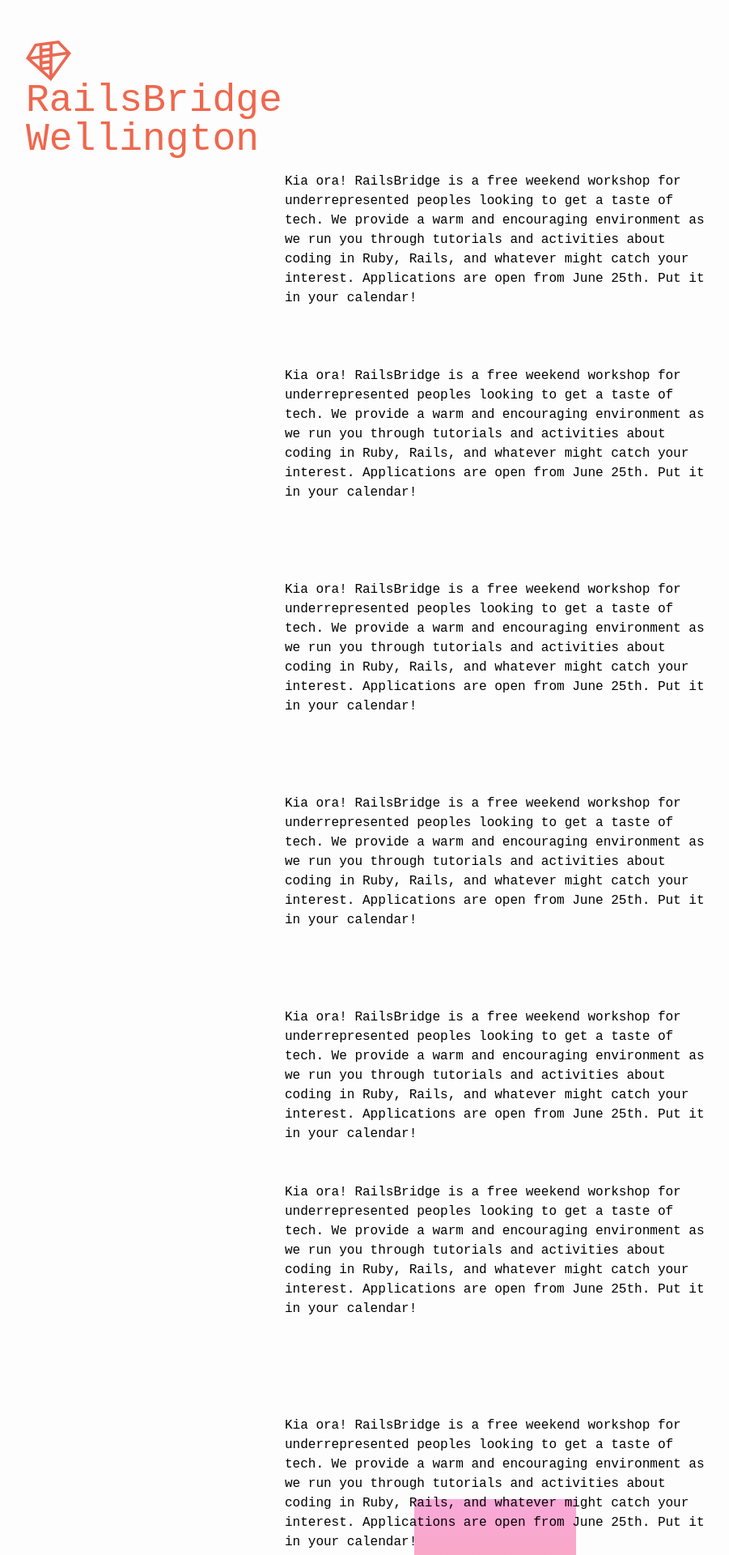
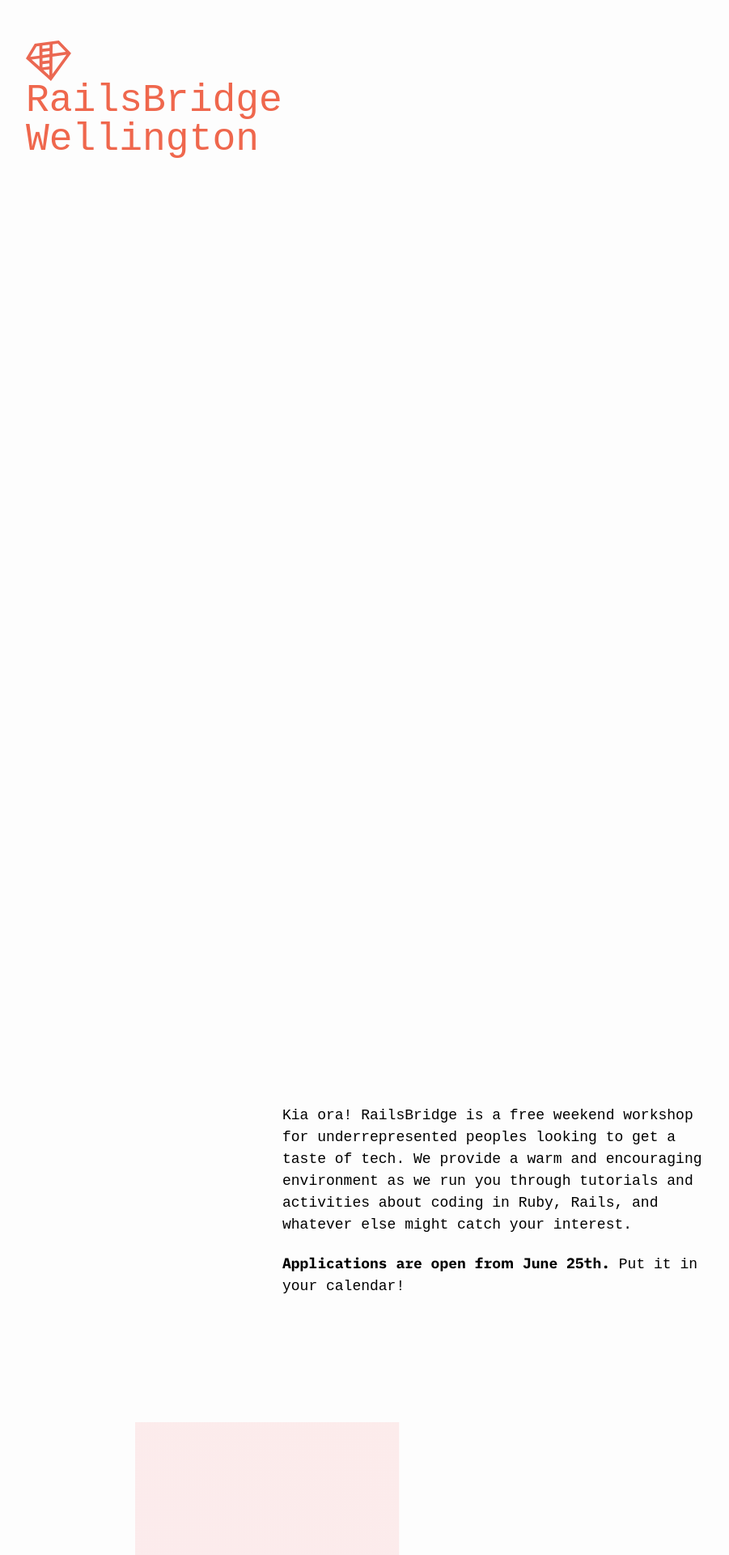
Before and after one commit to railsbridgewgtn/website, a Jekyll site: the page built from index.html, in a window 1280 px wide. Shown: the top 1920 px of the page at 81% size, without its empty margins (28-929 px from the left). Built offline with Jekyll 4.4.1, drawn with Linux system fonts in a browser that asks for light colours; some web fonts are replaced; some of the changed text lies outside the part shown.

Commit message:
add background panels

```diff
--- a/_includes/head.html
+++ b/_includes/head.html
@@ -10,7 +10,7 @@
 
   <link rel="canonical" href="{{ page.url | replace:'index.html','' | prepend: site.baseurl | prepend: site.url }}">
   <link rel="alternate" type="application/rss+xml" title="{{ site.title }}" href="{{ "/feed.xml" | prepend: site.baseurl | prepend: site.url }}">
-  <link rel="icon" type="image/png" href="http://serena.nz/images/ws_fav.png" />
+  <link rel="icon" type="image/svg" href="{{ "/images/RB-diamond.svg" | prepend: site.baseurl }}" >
 
   <link rel="stylesheet" href="{{ "/main.css" | prepend: site.baseurl }}">
 
--- a/_layouts/default.html
+++ b/_layouts/default.html
@@ -5,7 +5,7 @@
 
   <body>
 
-    <div class="wrap">
+    <div class="only-desktop">
       <div class="titles">
         <h1 class="top-left font-big heading">
           <img src="/images/RB-diamond.svg"/><br/>
@@ -21,35 +21,38 @@
 
     <div class="parawrap">
 
+      <div class="only-mobile">
+      <div class="titles">
+        <h1 class="top-left font-big heading">
+          <img src="/images/RB-diamond.svg"/><br/>
+          RailsBridge<br/>
+          Wellington
+        </h1>
+        <h2 class="bottom-right font-big heading">
+          August 11-12<br/>
+          Flux Federation
+        </h2>
+      </div>
+    </div>
+
       <div class="content parallax layer1">
 
         {{ content }}
 
       </div>
 
-      <div class="background parallax layer2">
-
-        <div class="test-panel"></div>
-        <div class="test-panel"></div>
-        <div class="test-panel"></div>
-        <div class="test-panel"></div>
-        <div class="test-panel"></div>
-        <div class="test-panel"></div>
-        <div class="test-panel"></div>
-        <div class="test-panel"></div>
-
-      </div>
+      <div class="background parallax layer2"></div>
 
       <div class="background parallax layer3">
 
-        <div class="test-pan"></div>
-        <div class="test-pan"></div>
-        <div class="test-pan"></div>
-        <div class="test-pan"></div>
-        <div class="test-pan"></div>
-        <div class="test-pan"></div>
-        <div class="test-pan"></div>
-        <div class="test-pan"></div>
+        <div class="panel" style="
+          grid-column-start: 3;
+          grid-column-end: 6;
+          grid-row-start: 1;
+          grid-row-end: 6;
+        "></div>
+        <div class="panel" id="p2"></div>
+        <div class="panel" id="p3"></div>
 
       </div>
 
--- a/_sass/_layout.scss
+++ b/_sass/_layout.scss
@@ -3,7 +3,7 @@
   height: 100vh;
   overflow-x: hidden;
   overflow-y: auto;
-  position:relative;
+  position: relative;
 }
 
 .parallax {
@@ -16,11 +16,23 @@
 
 // LAYER 0 - stuck to screen
 
-.wrap {
-  position: fixed;
-  width: 100vw;
-  height: 100vh;
+.only-desktop {
+  display: none;
+  @include query($bp-tablet){
+    display: block;
+    position: fixed;
+    width: 100vw;
+    height: 100vh;
+  }
 }
+
+.only-mobile {
+  display: block;
+  @include query($bp-tablet){
+    display: none;
+  }
+}
+
   .titles {
     display: flex;
     flex-direction: column;
@@ -40,8 +52,11 @@
 
   .bottom-right {
     flex: 0 1 auto;
-    align-self: flex-end;
-    text-align: right;
+    align-self: flex-start;
+
+    @include query($bp-tablet){
+      align-self: flex-end
+    }
   }
 
 // LAYER 1 - normal scrolling
@@ -53,35 +68,92 @@
 .content {
   position: relative;
   z-index: 10;
-  max-width: 1200px;
+  max-width: var(--max-width);
   margin: 0 auto;
-  padding: 20px;
+  padding: 5vw;
+  display: grid;
+  grid-template-columns: repeat(1, 1fr);
+  column-gap: 20px;
+
+  @include query($bp-tablet){
+    grid-template-columns: repeat(6, 1fr);
+    column-gap: 20px;
+  }
+
+  @include query($bp-desktop) {
+    grid-template-columns: repeat(12, 1fr);
+    column-gap: 20px;
+  }
 }
 
   .content-text {
-    max-width: 520px;
-    margin: 0 auto;
+    grid-column-start: 1;
+    grid-column-end: 1;
+    margin: 10vh 0;
+
+    @include query($bp-tablet){
+      grid-column-start: 2;
+      grid-column-end: 6;
+      margin: 10vh 0;
+    }
+
+    @include query($bp-desktop){
+      grid-column-start: 4;
+      grid-column-end: 10;
+      margin: 10vh 0;
+    }
   }
 
   .first-paragraph {
-    margin-top: 16remT;
+    @include query($bp-tablet){
+      margin-top: 26vh;
+    }
   }
 
-// LAYER 2 - back
+// LAYER 2
 
 .layer2 {
-  transform: translateZ(-2px) scale(3);
-  z-index: 2;
+  transform: translateZ(-2px) translateY(-100rem) scale(2);
+  z-index: 9;
   position: relative;
 }
 
-  .test-panel {
-    width: 200px;
-    height: 200px;
-    margin: 100px auto;
-    background: linear-gradient(var(--pink-light), var(--orange-light));
+// LAYER 3
+
+.layer3 {
+  transform: translateZ(-3px) translateY(-200rem) scale(5);
+  z-index: 8;
+  position: relative;
+}
+
+.background {
+  display: grid;
+  grid-template-columns: repeat(12, 1fr);
+  grid-template-rows: repeat(12, 9vh);
+  column-gap: 10px;
+  row-gap: 10px;
+  max-width: var(--max-width);
+  margin: 0 auto;
+  padding: 0 5vw;
+}
+
+  .panel {
+    background: linear-gradient(30deg, var(--pink-light), var(--orange-light));
+    opacity: 0.2;
   }
 
+    #p2 {
+      grid-column-start: 8;
+      grid-column-end: 11;
+      grid-row-start: 5;
+      grid-row-end: 8;
+    }
 
+    #p3 {
+      grid-column-start: 4;
+      grid-column-end: 7;
+      grid-row-start: 8;
+      grid-row-end: 11;
+    }
 
 // Utilities
--- a/_sass/_typography.scss
+++ b/_sass/_typography.scss
@@ -1,5 +1,17 @@
 .font-big {
-  font-size: 3rem;
+  font-size: 2rem;
+
+  @include query($bp-tablet) {
+    font-size: 3rem;
+  }
+}
+
+h2.font-big {
+  font-size: 1.5rem;
+
+  @include query($bp-tablet) {
+    font-size: 3rem;
+  }
 }
 
 .heading {
@@ -10,4 +22,26 @@
 
 .bottom-right {
   text-align: left;
+
+  @include query($bp-tablet){
+    text-align: right;
+  }
 }
+
+h3 {
+  font-size: 1.5rem;
+  font-weight: bold;
+  color: var(--orange);
+}
+
+.content-text p {
+  font-size: 1.125rem;
+}
+
+a {
+  color: var(--orange);
+  &:hover {
+    color: var(--pink);
+    transition: 500ms;
+  }
+}
--- a/index.html
+++ b/index.html
@@ -2,53 +2,33 @@
 title: RailsBridge Wellington 2018
 layout: default
 ---
-<br/><br/><br/><br/><br/><br/><br/><br/>
 <div class="content-text first-paragraph">
-  Kia ora! RailsBridge is a free weekend workshop for underrepresented peoples looking to get a taste of tech. We provide a warm and encouraging environment as we run you through tutorials and activities about coding in Ruby, Rails, and whatever might catch your interest.
-Applications are open from June 25th. Put it in your calendar!
+  <p>Kia ora! RailsBridge is a free weekend workshop for underrepresented peoples looking to get a taste of tech. We provide a warm and encouraging environment as we run you through tutorials and activities about coding in Ruby, Rails, and whatever else might catch your interest.
+  <p><strong>Applications are open from June 25th.</strong> Put it in your calendar!</p>
 </div>
-<br/><br/><br/>
+
 <div class="content-text">
-  Kia ora! RailsBridge is a free weekend workshop for underrepresented peoples looking to get a taste of tech. We provide a warm and encouraging environment as we run you through tutorials and activities about coding in Ruby, Rails, and whatever might catch your interest.
-Applications are open from June 25th. Put it in your calendar!
+  <h3 class="faq">Who is this for?</h3>
+  <p>This is primarily for women, girls and non-binary peoples who are beginners to coding and want to try it our and see what it’s all about. We welcome Māori and Pacifika, those in LGBTQIA+ communities, and any who are underrepresented in tech. We’re here to support YOU!</p>
+  <p>RailsBridge is open to people of all ages, but we prefer those 13 or under to come with a guardian.</p>
 </div>
-<br/><br/><br/><br/>
-<div class="content-text first-paragraph">
-  Kia ora! RailsBridge is a free weekend workshop for underrepresented peoples looking to get a taste of tech. We provide a warm and encouraging environment as we run you through tutorials and activities about coding in Ruby, Rails, and whatever might catch your interest.
-Applications are open from June 25th. Put it in your calendar!
+
+<div class="content-text">
+  <h3 class="faq">How must does it cost?</h3>
+  <p>Thanks to our wonderful sponsors, nothing! It's free! Just show up with a laptop and enthusiasm to learn! We can also help with public transport costs if you need, too.</p>
 </div>
-<br/><br/><br/><br/>
-<div class="content-text first-paragraph">
-  Kia ora! RailsBridge is a free weekend workshop for underrepresented peoples looking to get a taste of tech. We provide a warm and encouraging environment as we run you through tutorials and activities about coding in Ruby, Rails, and whatever might catch your interest.
-Applications are open from June 25th. Put it in your calendar!
+
+<div class="content-text">
+  <h3 class="faq">Can men attend?</h3>
+  <p>Yes, but women, non-binary folk, and people of colour will be given priority.</p>
 </div>
-<br/><br/><br/><br/>
+
 <div class="content-text">
-  Kia ora! RailsBridge is a free weekend workshop for underrepresented peoples looking to get a taste of tech. We provide a warm and encouraging environment as we run you through tutorials and activities about coding in Ruby, Rails, and whatever might catch your interest.
-Applications are open from June 25th. Put it in your calendar!
+  <h3 class="faq">Do you have a Code of Conduct?</h3>
+  <p>Yes - <a href="/coc/">here is the Code of Conduct</a>. We expect all attendees, coaches, sponsor representatives, volunteers and organisers to behave respectfully so everyone has a great time. If you run into any issues, don't hesitate to contact any one of the organisers.</p>
 </div>
-<br/><br/>
-<div class="content-text first-paragraph">
-  Kia ora! RailsBridge is a free weekend workshop for underrepresented peoples looking to get a taste of tech. We provide a warm and encouraging environment as we run you through tutorials and activities about coding in Ruby, Rails, and whatever might catch your interest.
-Applications are open from June 25th. Put it in your calendar!
+
+<div class="content-text">
+  <h3 class="faq">I can program! May I help?</h3>
+  <p>Yes! We're also looking for coaches to to help out with teaching and sharing the passion for coding. <a href="/coach-applications/">Coach applications can be found here</a>.</p>
 </div>
-<br/><br/><br/><br/><br/>
-<div class="content-text">
-  Kia ora! RailsBridge is a free weekend workshop for underrepresented peoples looking to get a taste of tech. We provide a warm and encouraging environment as we run you through tutorials and activities about coding in Ruby, Rails, and whatever might catch your interest.
-Applications are open from June 25th. Put it in your calendar!
-</div>
-<br/><br/><br/><br/>
-<div class="content-text first-paragraph">
-  Kia ora! RailsBridge is a free weekend workshop for underrepresented peoples looking to get a taste of tech. We provide a warm and encouraging environment as we run you through tutorials and activities about coding in Ruby, Rails, and whatever might catch your interest.
-Applications are open from June 25th. Put it in your calendar!
-</div>
-<br/><br/><br/><br/><br/><br/>
-<div class="content-text">
-  Kia ora! RailsBridge is a free weekend workshop for underrepresented peoples looking to get a taste of tech. We provide a warm and encouraging environment as we run you through tutorials and activities about coding in Ruby, Rails, and whatever might catch your interest.
-Applications are open from June 25th. Put it in your calendar!
-</div>
-<br/><br/><br/>
-<div class="content-text">
-  Kia ora! RailsBridge is a free weekend workshop for underrepresented peoples looking to get a taste of tech. We provide a warm and encouraging environment as we run you through tutorials and activities about coding in Ruby, Rails, and whatever might catch your interest.
-Applications are open from June 25th. Put it in your calendar!
-</div>
--- a/main.scss
+++ b/main.scss
@@ -34,6 +34,8 @@
   --orange-light:  #FAA6A5;
   --orange:        #EF674D;
   --orange-dark:   #6A281A;
+  // Length values
+  --max-width:     1200px;
 }
 
 
```
Also changed, not shown: README.md.
